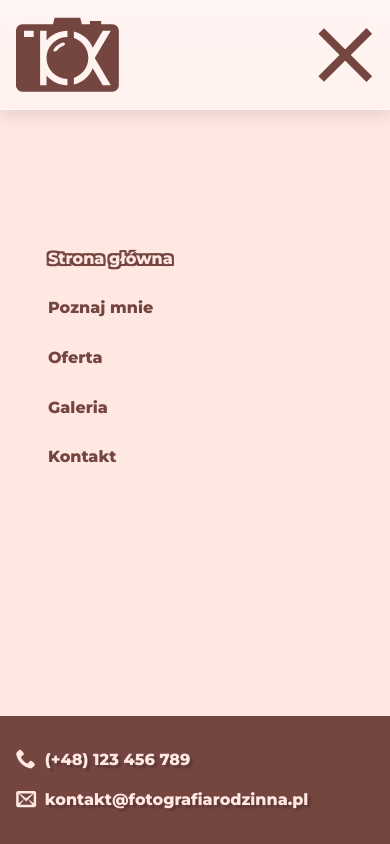
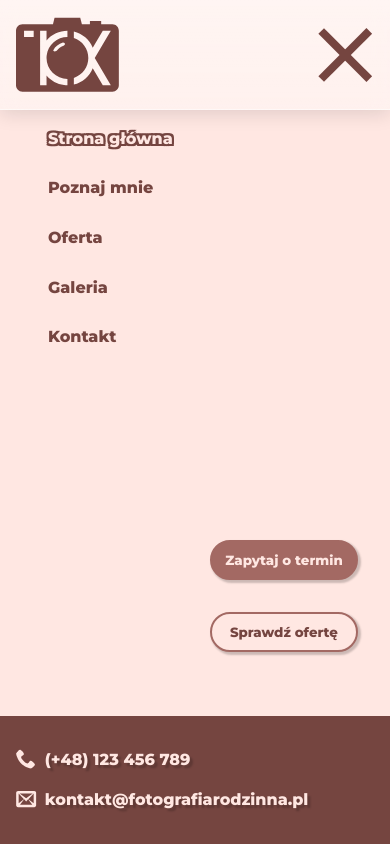
Before and after one commit to AMichalMurawski/kkania, a React (Vite) app: page / in a window 390 px wide. Both pictures are taken after a click on the element 346 px from the left and 54 px from the top of the page. Shown: the top 844 px of the page. Built offline with nearby package versions, Linux system fonts and the light colour scheme.

Commit message:
hero title + buttons in hero/mobile on mobile size

```diff
--- a/src/components/MobileMenu/MobileMenu.module.css
+++ b/src/components/MobileMenu/MobileMenu.module.css
@@ -25,7 +25,19 @@
     flex-direction: column;
     justify-content: center;
     align-items: start;
+    gap: 4em;
     padding-inline: 1em;
+}
+
+.menuWrapper > * {
+    margin-top: auto;
+}
+
+.buttonsWrapper {
+    margin: auto 1em 4em auto;
+    display: flex;
+    flex-direction: column;
+    gap: 2em;
 }
 
 .contactsWrapper {
--- a/src/components/MobileMenu/MobileMenu.tsx
+++ b/src/components/MobileMenu/MobileMenu.tsx
@@ -1,15 +1,21 @@
 import React from "react";
 import styles from "./MobileMenu.module.css";
 import { Contacts, Navbar } from "../";
-import { useModal } from "../../context";
+import { useModal, useRoutes } from "../../context";
+import { Button } from "../../elements";
 
 const MobileMenu: React.FC = () => {
+    const { data: routes } = useRoutes();
     const { modals } = useModal()
 
     return (
         <div className={`${styles.conteiner} ${modals.MenuMobile ? styles.active : null}`}>
             <div className={styles.menuWrapper}>
                 <Navbar flexDirection="column" />
+                <div className={styles.buttonsWrapper}>
+                    <Button linkTo={routes?.order.path || ""} darkStyle >Zapytaj o termin</Button>
+                    <Button linkTo={routes?.offers.path || ""} >Sprawdź ofertę</Button>
+                </div>
             </div>
             <div className={styles.contactsWrapper}>
                 <Contacts darkStyle />
--- a/src/pages/HomePage/HomePage.module.css
+++ b/src/pages/HomePage/HomePage.module.css
@@ -4,9 +4,13 @@
 }
 
 .heroButtonsWrapper {
-    margin: 1em auto 0;
-    width: fit-content;
-    display: flex;
-    flex-direction: row;
-    gap: 2em;
+    display: none;
+
+    @media screen and (min-width: 768px) {
+        margin: 1em auto 0;
+        width: fit-content;
+        display: flex;
+        flex-direction: row;
+        gap: 2em;
+    }
 }
--- a/src/sections/Hero/Hero.module.css
+++ b/src/sections/Hero/Hero.module.css
@@ -41,7 +41,7 @@
 }
 
 .title {
-    font-size: 3em;
+    font-size: clamp(2em, 3em, 10vmin);
     letter-spacing: 0.1em;
     text-transform: uppercase;
     color: var(--color-primary);
```
Also changed, not shown: 1 other file (tests, documents, lock files or other folders).
